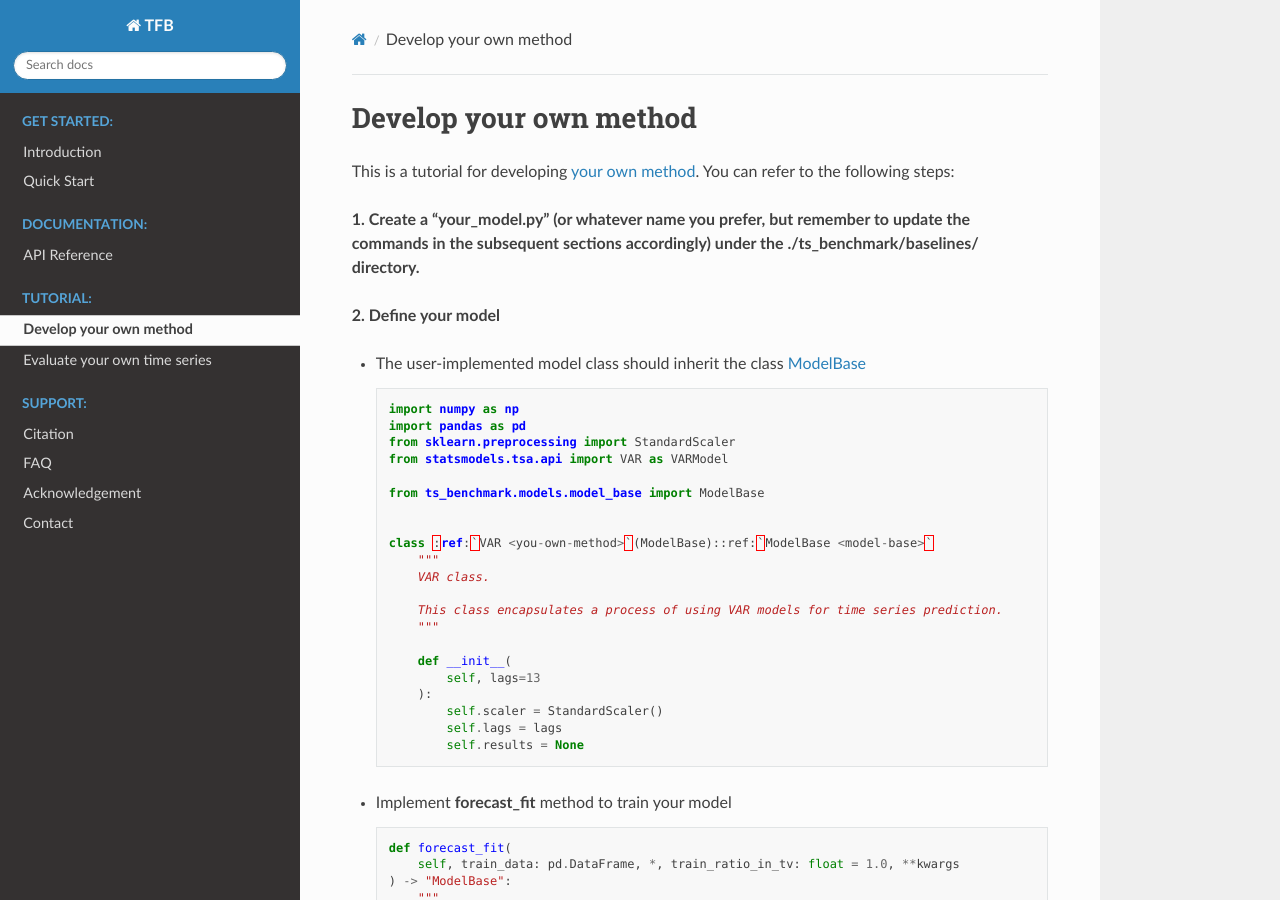
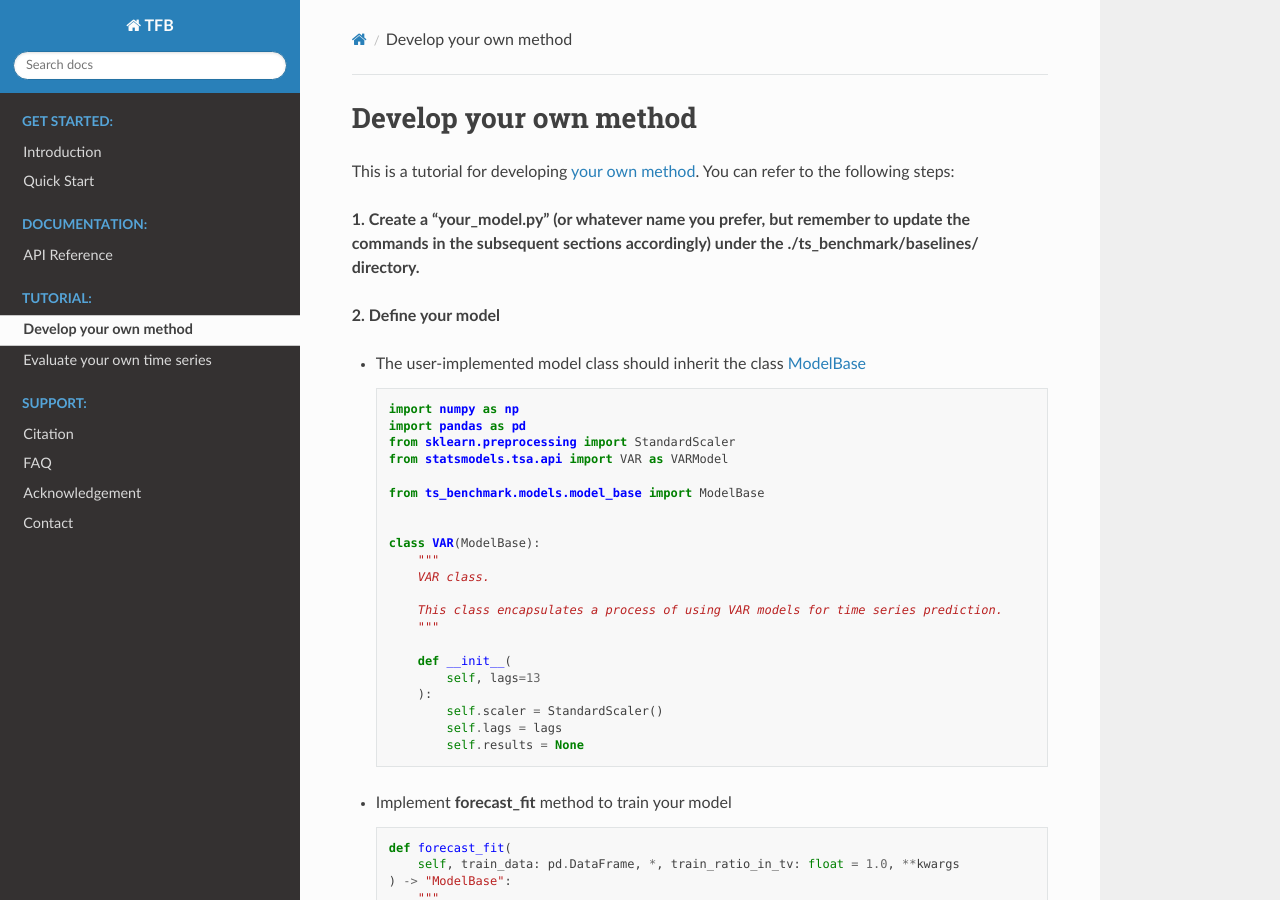
Before and after one commit to DevCrafterLZY/TFB_docs, a Sphinx documentation site: the page built from source/tutorial/develop_own_method.rst, in a window 1280 px wide and 900 px high. Built offline with Sphinx 7.4.7 and the Read the Docs theme 2.0.0, drawn with Linux system fonts in a browser that asks for light colours.

```diff
--- a/source/tutorial/develop_own_method.rst
+++ b/source/tutorial/develop_own_method.rst
@@ -24,7 +24,7 @@
       from ts_benchmark.models.model_base import ModelBase
 
 
-      class :ref:`VAR <you-own-method>`(ModelBase)::ref:`ModelBase <model-base>`
+      class VAR(ModelBase):
           """
           VAR class.
 
```
